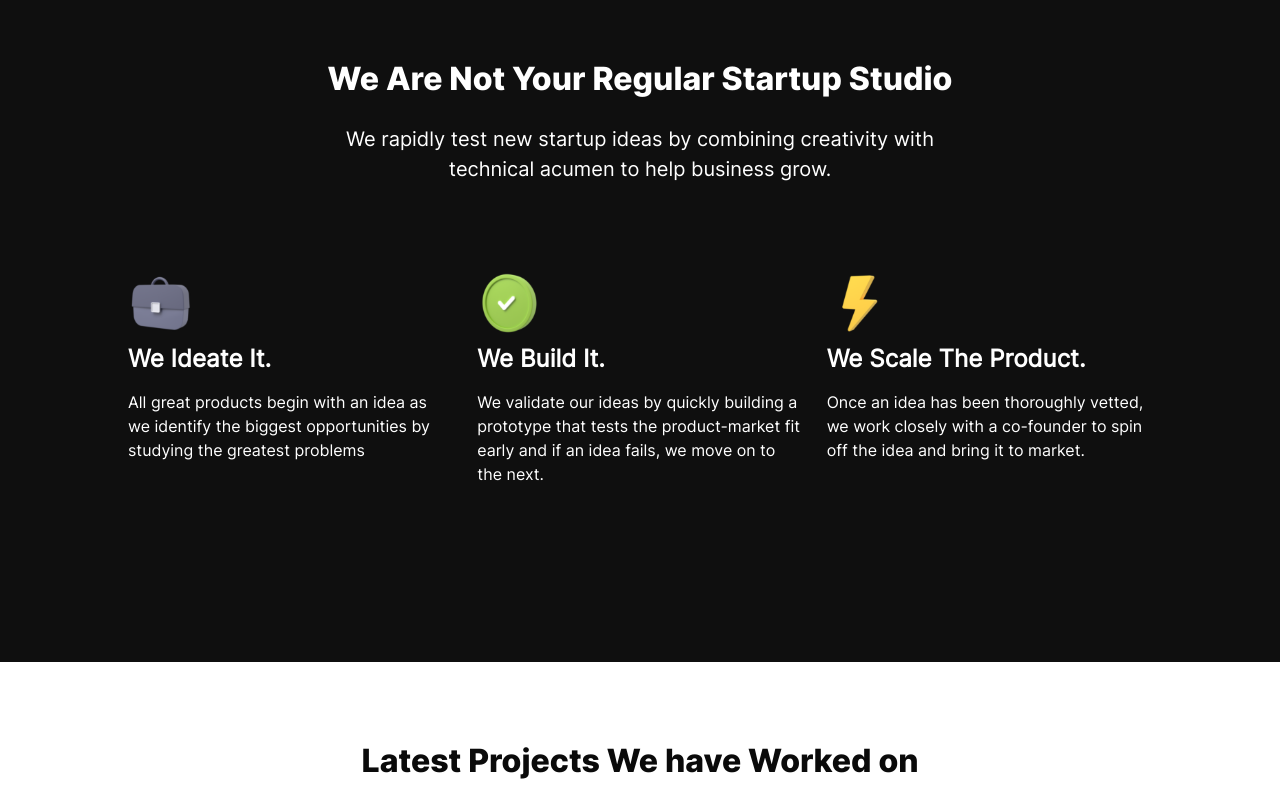
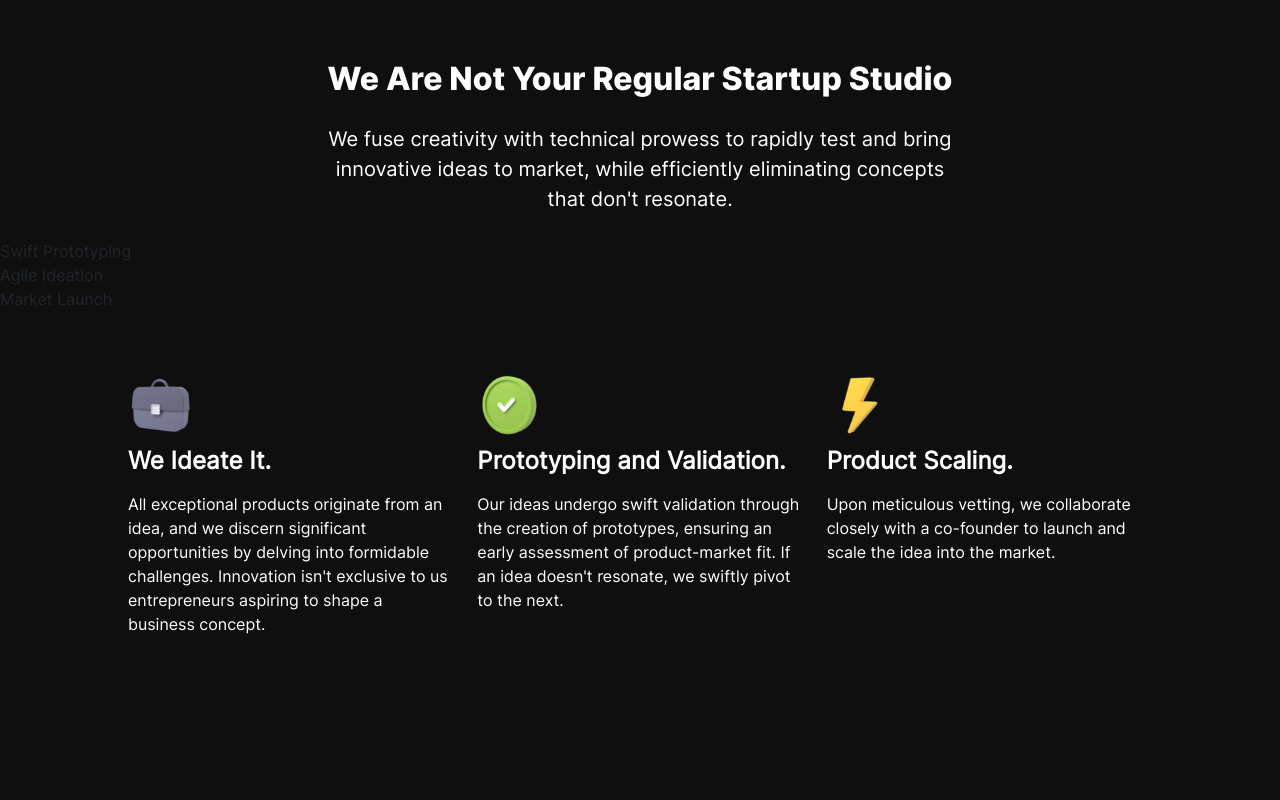
Before and after one commit to Ecolabz/ecolabz-react, a React (Vite) app: page / in a window 1280 px wide. Shown: the part 900-1700 px from the top of the page. Built offline with nearby package versions, Linux system fonts and the light colour scheme; no server answers.

Commit message:
changed component texts

```diff
--- a/src/components/AboutSection.tsx
+++ b/src/components/AboutSection.tsx
@@ -9,10 +9,19 @@ const AboutSection = () => {
       <div className="about-section">
         <h1 data-aos="fade-up">We Are Not Your Regular Startup Studio</h1>
         <p className="subtitle-text" data-aos="fade-up">
-          We rapidly test new startup ideas by combining creativity with
-          technical acumen to help business grow.
+          We fuse creativity with technical prowess to rapidly test and bring innovative ideas to market, while efficiently eliminating concepts that don't resonate.
         </p>
-
+        <div className="box-group" data-aos="fade-up">
+          <div className="box">
+            Swift Prototyping
+          </div>
+          <div className="box">
+            Agile Ideation
+          </div>
+          <div className="box">
+            Market Launch
+          </div>
+        </div>
         <div className="about-ecolabz">
           <div className="row align-items-start justify-content-between py-5">
             <div
@@ -22,8 +31,7 @@ const AboutSection = () => {
               <img src={TailorMadeDev} alt="We Ideate It" />
               <h5>We Ideate It.</h5>
               <p>
-                All great products begin with an idea as we identify the biggest
-                opportunities by studying the greatest problems
+                All exceptional products originate from an idea, and we discern significant opportunities by delving into formidable challenges. Innovation isn't exclusive to us entrepreneurs aspiring to shape a business concept.
               </p>
             </div>
 
@@ -33,11 +41,9 @@ const AboutSection = () => {
               data-aos-delay="300"
             >
               <img src={CrossDeviceComp} alt="We Build It" />
-              <h5>We Build It.</h5>
+              <h5>Prototyping and Validation.</h5>
               <p>
-                We validate our ideas by quickly building a prototype that tests
-                the product-market fit early and if an idea fails, we move on to
-                the next.
+                Our ideas undergo swift validation through the creation of prototypes, ensuring an early assessment of product-market fit. If an idea doesn't resonate, we swiftly pivot to the next.
               </p>
             </div>
             <div
@@ -46,10 +52,9 @@ const AboutSection = () => {
               data-aos-delay="600"
             >
               <img src={Testing} alt="We Scale The Product" />
-              <h5>We Scale The Product.</h5>
+              <h5>Product Scaling.</h5>
               <p>
-                Once an idea has been thoroughly vetted, we work closely with a
-                co-founder to spin off the idea and bring it to market.
+              Upon meticulous vetting, we collaborate closely with a co-founder to launch and scale the idea into the market.
               </p>
             </div>
           </div>
```
